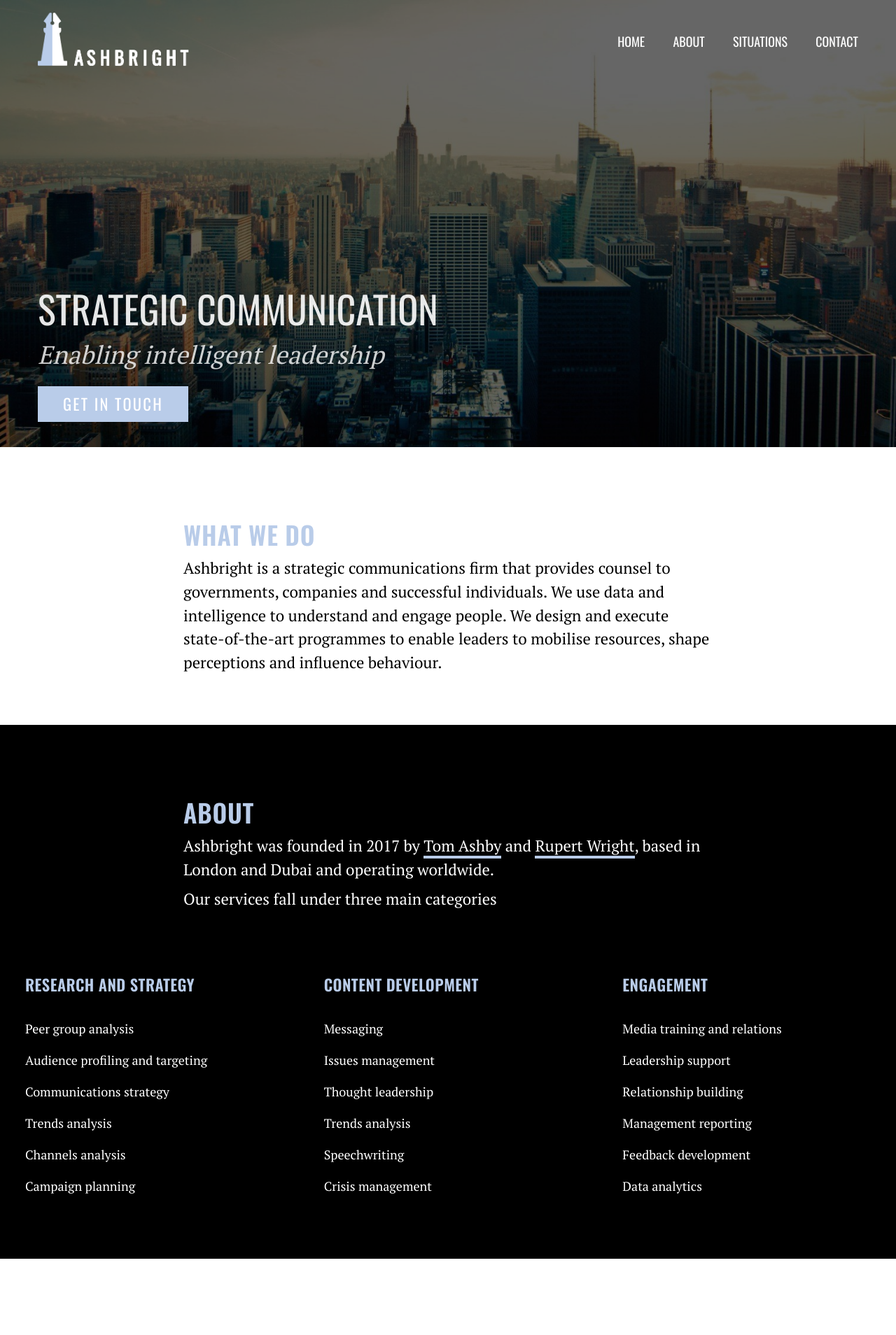
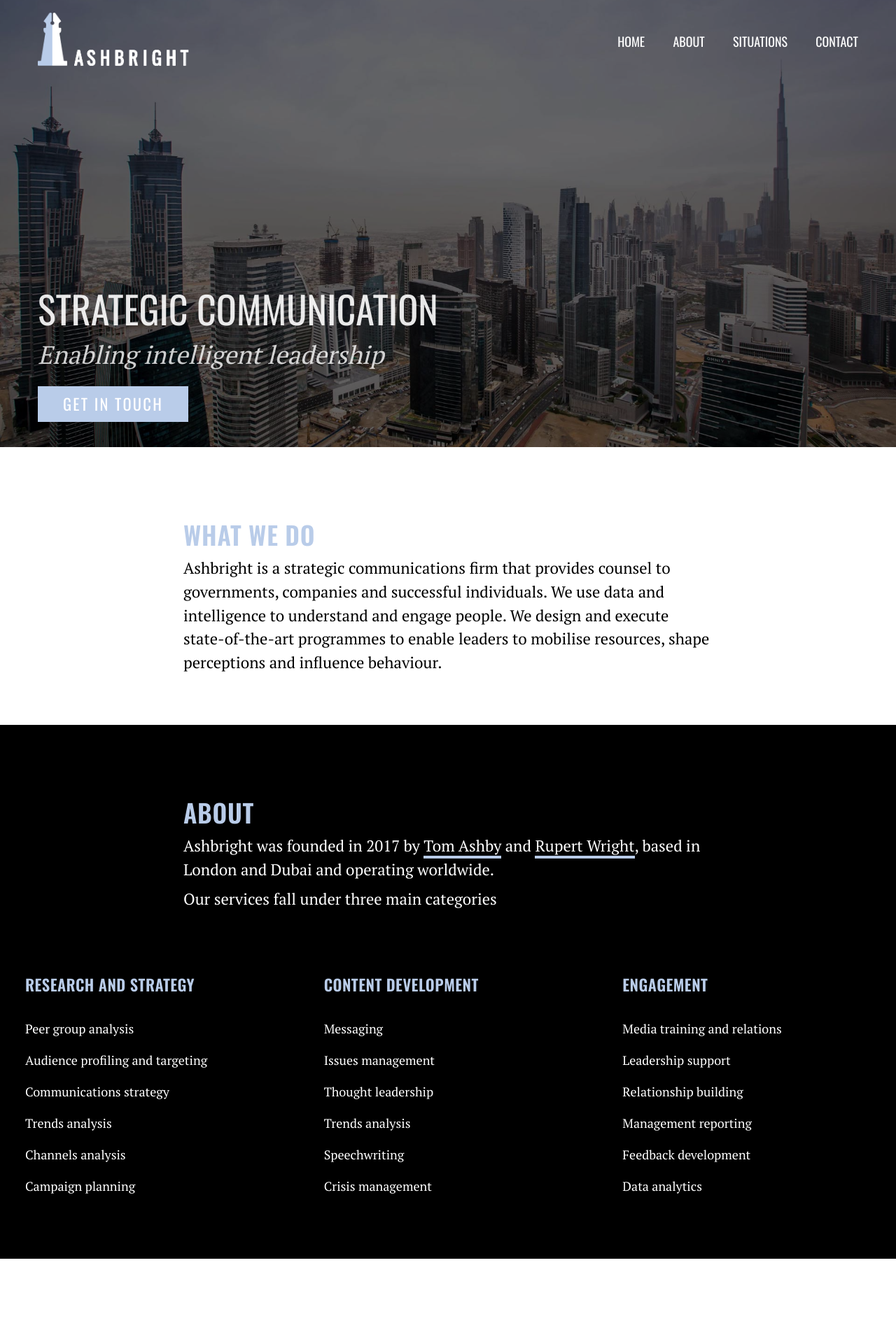
Before and after one commit to wearethoughtfox/ashbright, a Jekyll site: the page built from index.html, in a window 1280 px wide. Shown: the top 1908 px of the page at 70% size. Built offline with Jekyll 4.4.1, drawn with Linux system fonts in a browser that asks for light colours.

Commit message:
Change the header image and removed redundant images.

```diff
--- a/index.html
+++ b/index.html
@@ -5,7 +5,7 @@ description: Strategic communication
 ---
 
 <header>
-  <div class="cover bg-left bg-center-l" style="background-image: url({{ site.baseurl }}/images/manhattan-407703.jpg)">
+  <div class="cover bg-left bg-center-l" style="background-image: url({{ site.baseurl }}/images/dubai-skyline.jpg)">
     <div class="bg-black-60">
 
       <nav class="db dt-l w-100 border-box pa3 ph3-l">
```
Also changed, not shown: images/Dubai_Marina_skyline.jpg (deleted), images/dubai-night-getty-bw.jpg (deleted), images/dubai-night-getty.jpg (deleted), images/dubai-skyline.jpg (added).
